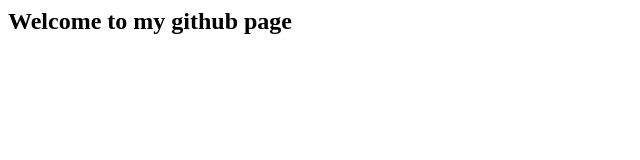
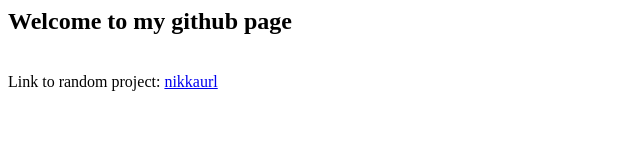
Before and after one commit to nikka999/nikka999.github.com, a plain HTML site: page index.html in a window 1280 px wide. Shown: the whole page, without its empty margins (0-640 px from the left). Drawn offline with Linux system fonts and the light colour scheme.

Commit message:
update link

```diff
--- a/index.html
+++ b/index.html
@@ -3,5 +3,6 @@
   <title>Nikka's Github Page</title>
 </head>
 <body id="index" onload="">
-  <h2>Welcome to my github page</h2>
+  <h2>Welcome to my github page</h2><br>
+  Link to random project: <a href='https://github.com/nikka999/nikkaurl'>nikkaurl</a>
 </body>
```
